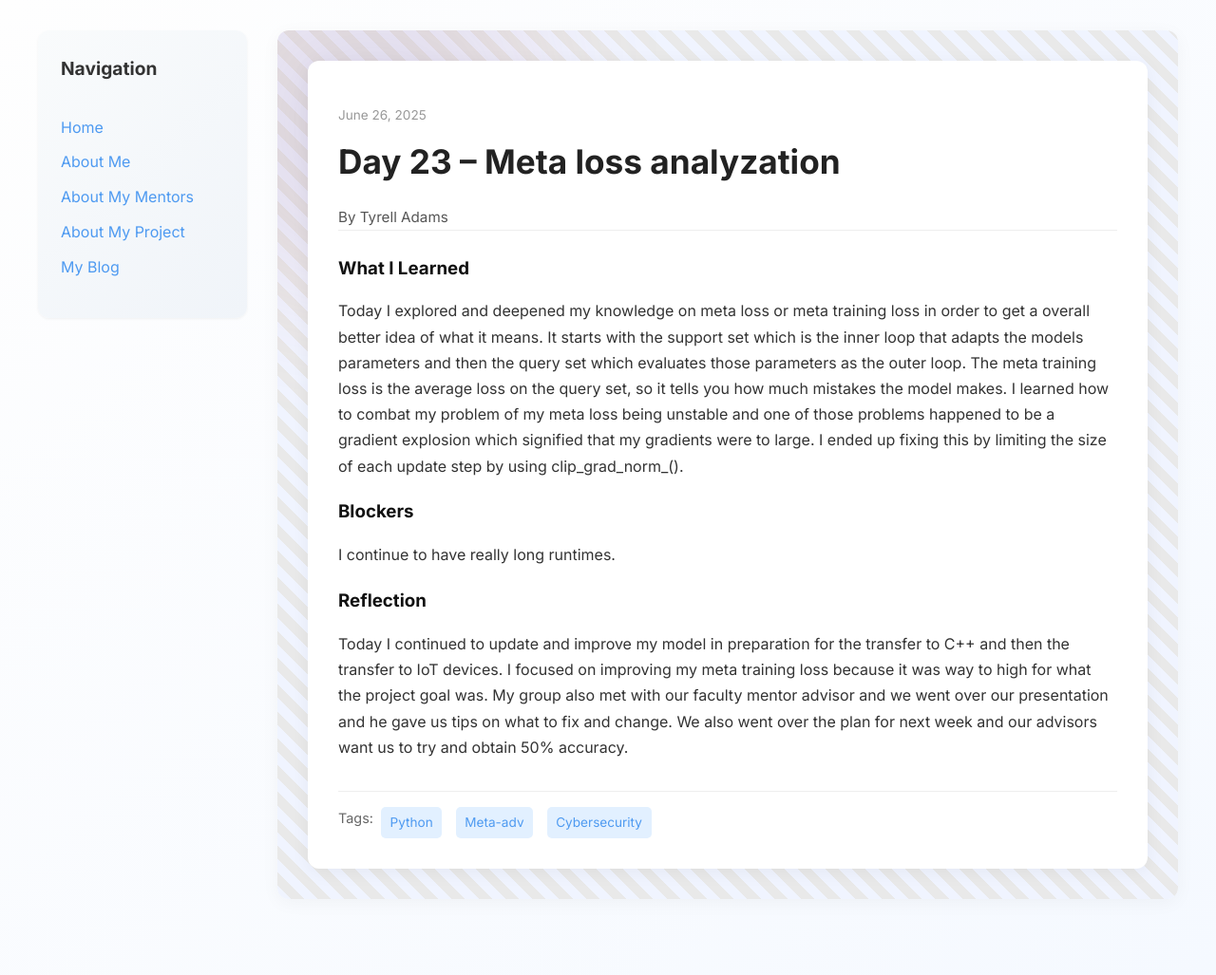
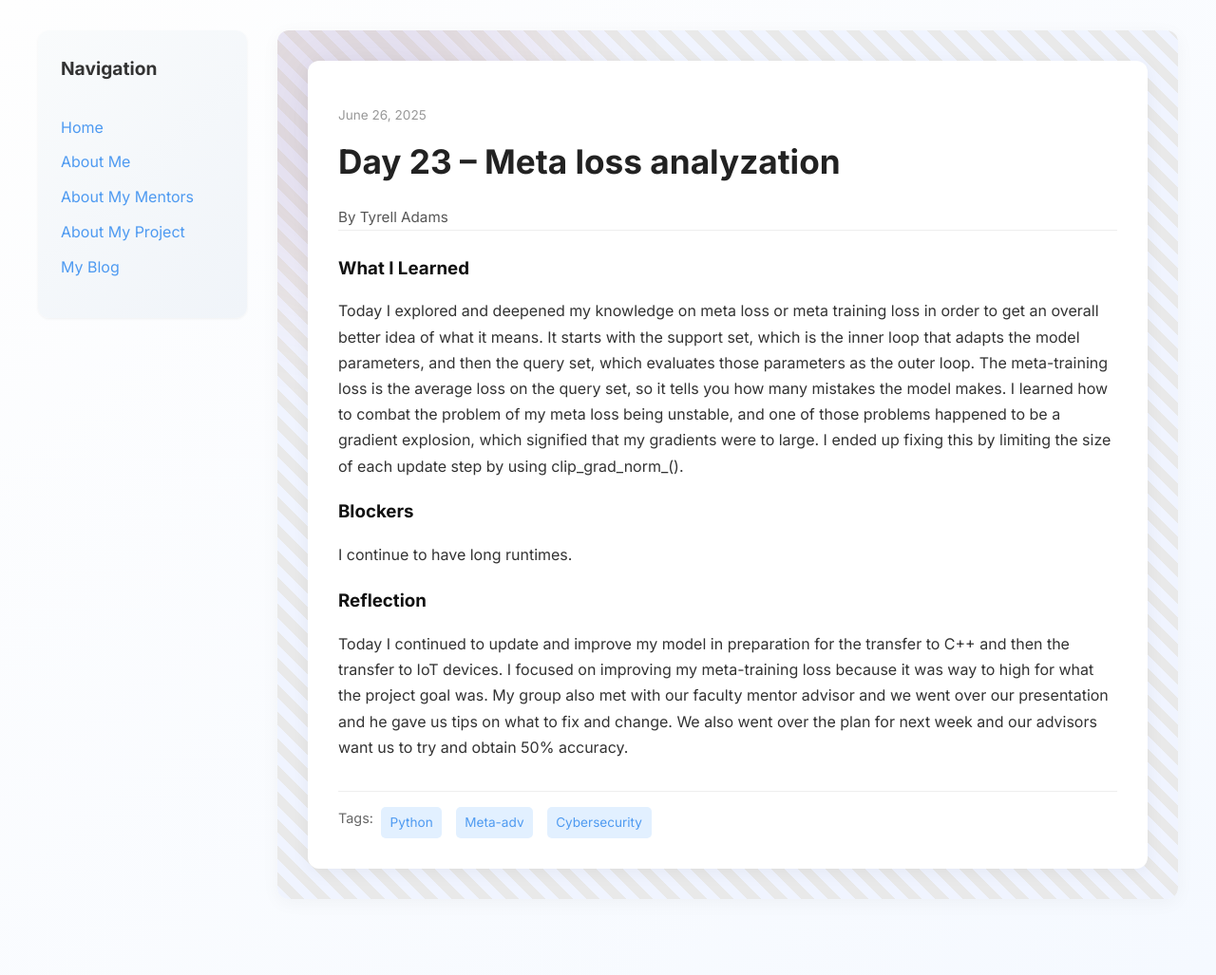
Before and after one commit to Tyrell-Adams/Tyrell-Adams.github.io, a Jekyll site: the page built from _posts/2025-06-26-day-23.md, in a window 1280 px wide. Shown: the whole page at 95% size. Built offline with Jekyll 4.4.1, drawn with Linux system fonts in a browser that asks for light colours.

Commit message:
Update 2025-06-26-day-23.md

```diff
--- a/_posts/2025-06-26-day-23.md
+++ b/_posts/2025-06-26-day-23.md
@@ -7,9 +7,9 @@ permalink: /day23.html
 tags: ["Python", "Meta-adv", "Cybersecurity"]
 
 what_i_learned: |
-  Today I explored and deepened my knowledge on meta loss or meta training loss in order to get a overall better idea of what it means. It starts with the support set which is the inner loop that adapts the models parameters and then the query set which evaluates those parameters as the outer loop. The meta training loss is the average loss on the query set, so it tells you how much mistakes the model makes. I learned how to combat my problem of my meta loss being unstable and one of those problems happened to be a gradient explosion which signified that my gradients were to large. I ended up fixing this by limiting the size of each update step by using clip_grad_norm_().
+  Today I explored and deepened my knowledge on meta loss or meta training loss in order to get an overall better idea of what it means. It starts with the support set, which is the inner loop that adapts the model parameters, and then the query set, which evaluates those parameters as the outer loop. The meta-training loss is the average loss on the query set, so it tells you how many mistakes the model makes. I learned how to combat the problem of my meta loss being unstable, and one of those problems happened to be a gradient explosion, which signified that my gradients were to large. I ended up fixing this by limiting the size of each update step by using clip_grad_norm_().
 blockers: |
-  I continue to have really long runtimes.
+  I continue to have long runtimes.
 reflection: |
-  Today I continued to update and improve my model in preparation for the transfer to C++ and then the transfer to IoT devices. I focused on improving my meta training loss because it was way to high for what the project goal was. My group also met with our faculty mentor advisor and we went over our presentation and he gave us tips on what to fix and change. We also went over the plan for next week and our advisors want us to try and obtain 50% accuracy.
+  Today I continued to update and improve my model in preparation for the transfer to C++ and then the transfer to IoT devices. I focused on improving my meta-training loss because it was way to high for what the project goal was. My group also met with our faculty mentor advisor and we went over our presentation and he gave us tips on what to fix and change. We also went over the plan for next week and our advisors want us to try and obtain 50% accuracy.
 ---
```
